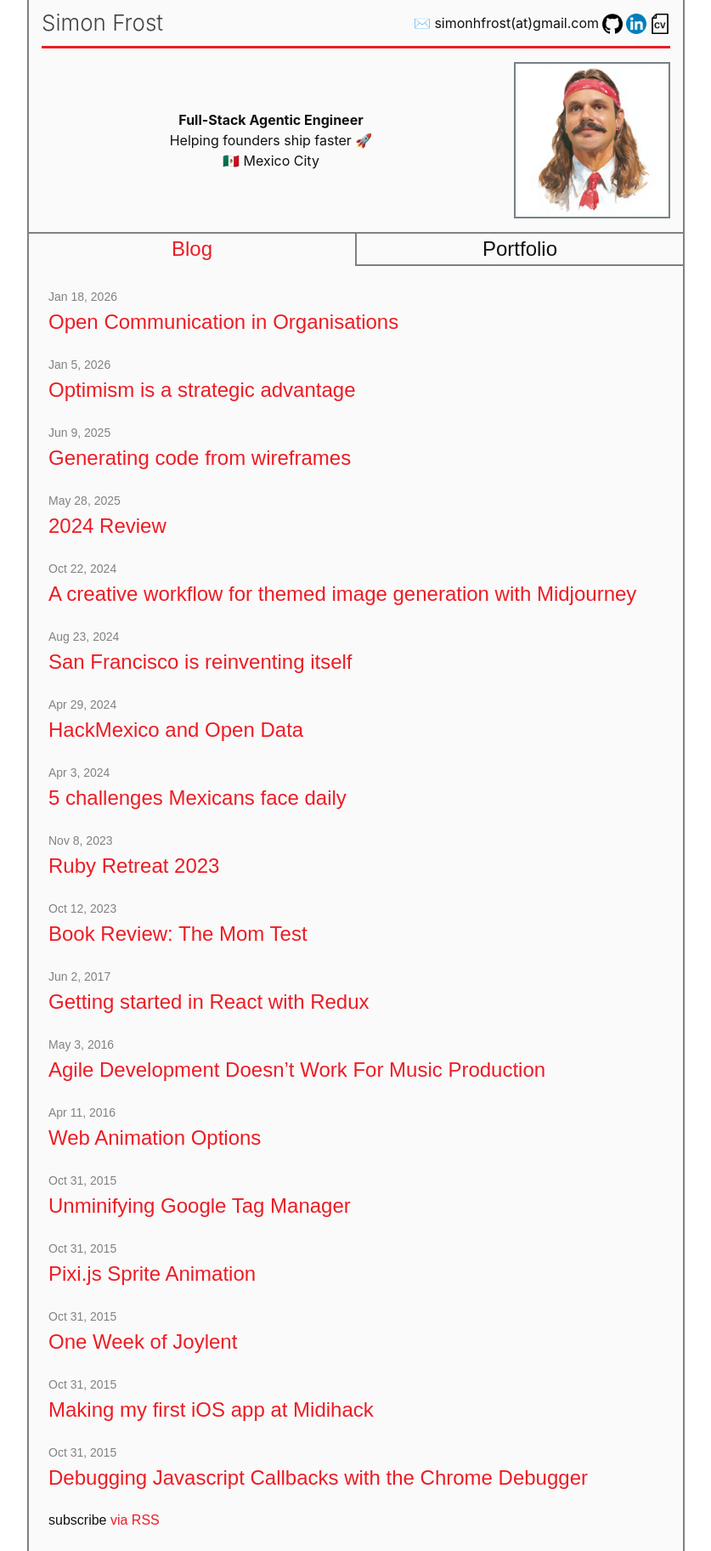
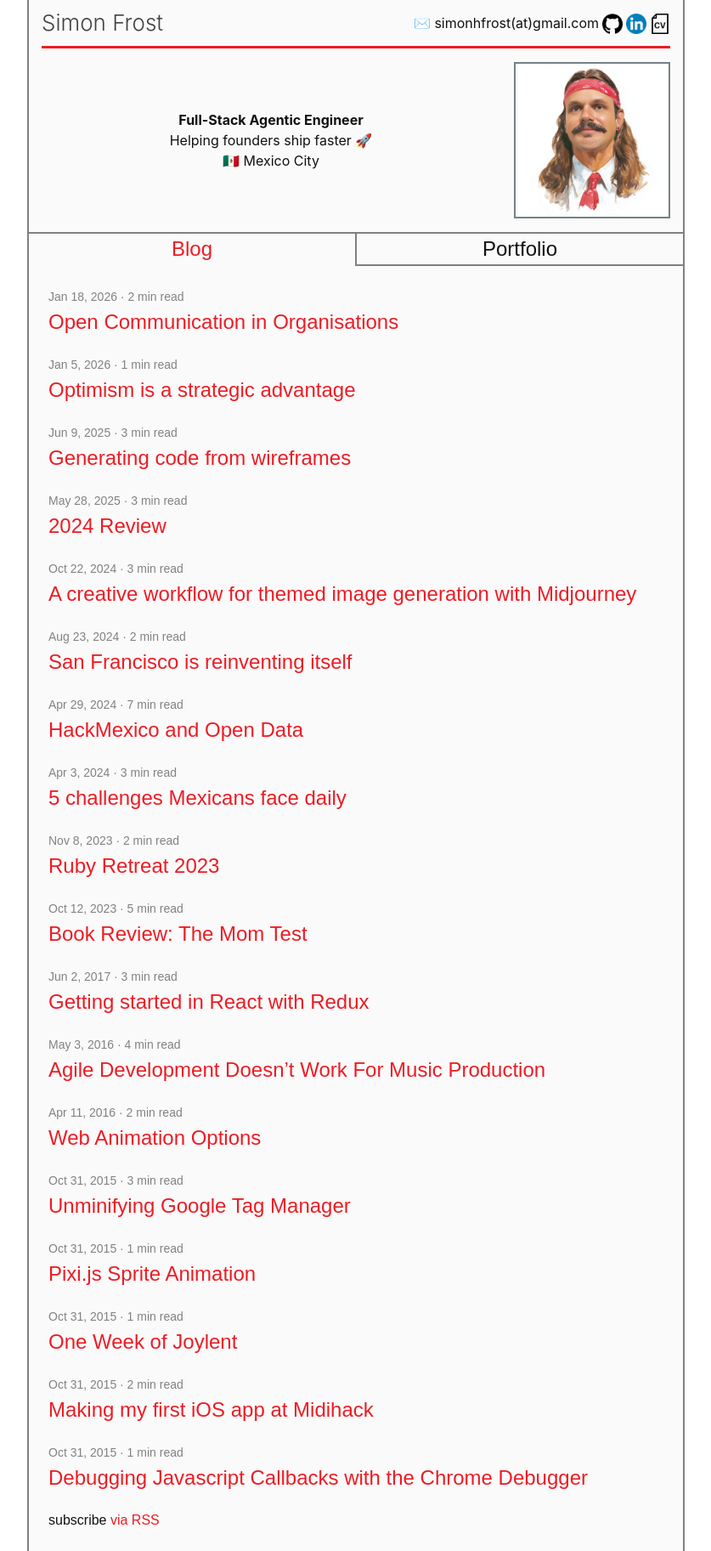
Before and after one commit to SimonHFrost/jekyll_blog, a Jekyll site: the page built from index.markdown, in a window 1280 px wide. Shown: the whole page at 85% size, without its empty margins (221-1058 px from the left). Built offline with Jekyll 4.4.1, drawn with Linux system fonts in a browser that asks for light colours.

Commit message:
Add read time estimate to blog list entries
Co-Authored-By: Claude Opus 4.7 (1M context) <noreply@anthropic.com>

```diff
--- a/_includes/blog-content.html
+++ b/_includes/blog-content.html
@@ -3,7 +3,9 @@
   {%- for post in site.posts -%}
   <li>
     {%- assign date_format = site.minima.date_format | default: "%b %-d, %Y" -%}
-    <span class="post-meta">{{ post.date | date: date_format }}</span>
+    {%- assign words = post.content | number_of_words -%}
+    {%- assign read_time = words | divided_by: 200 | at_least: 1 -%}
+    <span class="post-meta">{{ post.date | date: date_format }} · {{ read_time }} min read</span>
     <h4>
       <a class="post-link" href="{{ post.url | relative_url }}">
         {{ post.title | escape }}
```
